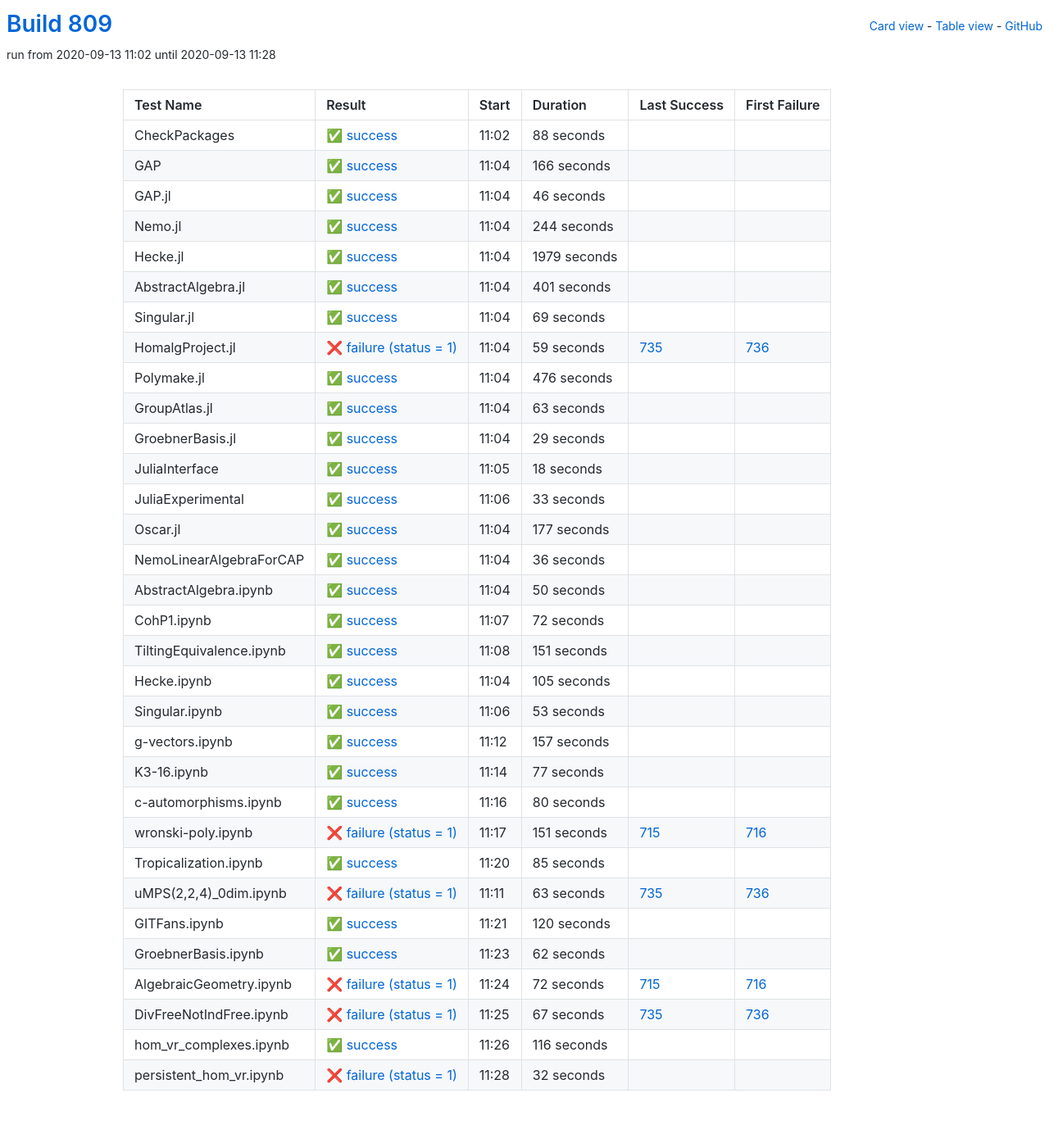
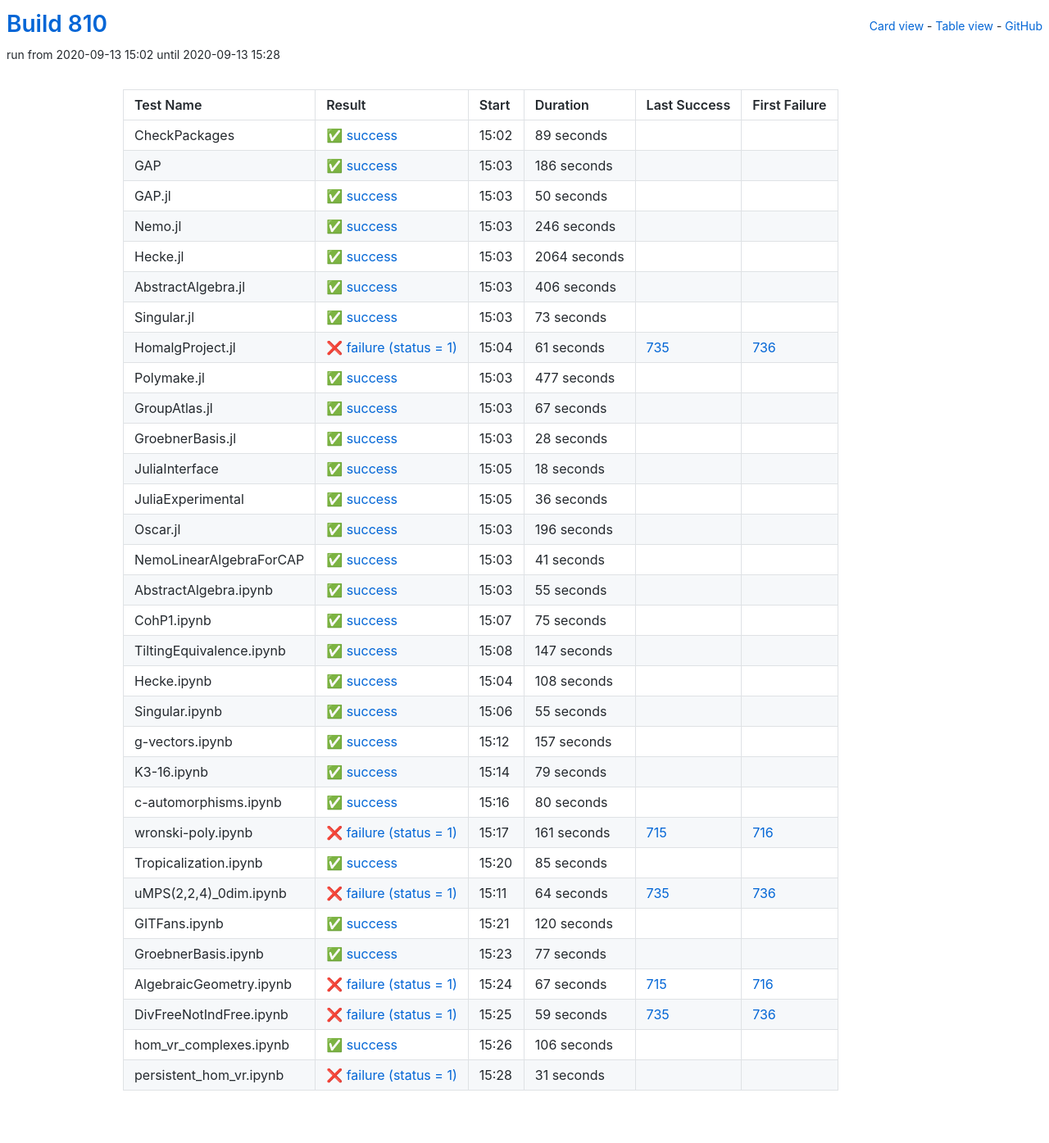
Before and after one commit to oscar-system/oscar-ci-status-stable, a Jekyll site: the page built from table.html, in a window 1280 px wide. Shown: the whole page at 82% size. Built offline with Jekyll 4.4.1, drawn with Linux system fonts in a browser that asks for light colours.

Commit message:
Build #810

```diff
--- a/_data/ci.yml
+++ b/_data/ci.yml
@@ -1,6 +1,6 @@
 ---
-build: 809
-build_url: https://oscarci.mathematik.uni-kl.de/job/oscar-stable/809/
+build: 810
+build_url: https://oscarci.mathematik.uni-kl.de/job/oscar-stable/810/
 job: oscar-stable
 organization: oscar-system
 repo: oscar-ci-status-stable
@@ -8,140 +8,140 @@ repourl: https://github.com/oscar-system/oscar-ci-status-stable
 tests:
 - name: CheckPackages
   id: checkpackages
-  log: https://oscarci.mathematik.uni-kl.de/job/oscar-stable/809/artifact/logs/build-809/CheckPackages.log
-  start: 2020-09-13 11:02
+  log: https://oscarci.mathematik.uni-kl.de/job/oscar-stable/810/artifact/logs/build-810/CheckPackages.log
+  start: 2020-09-13 15:02
   success: true
   exitcode: 0
   status: success
-  duration: 88
+  duration: 89
   last_success: false
   last_success_url:
   first_failure: false
   first_failure_url:
 - name: GAP
   id: gap
-  log: https://oscarci.mathematik.uni-kl.de/job/oscar-stable/809/artifact/logs/build-809/GAP.log
-  start: 2020-09-13 11:04
+  log: https://oscarci.mathematik.uni-kl.de/job/oscar-stable/810/artifact/logs/build-810/GAP.log
+  start: 2020-09-13 15:03
   success: true
   exitcode: 0
   status: success
-  duration: 166
+  duration: 186
   last_success: false
   last_success_url:
   first_failure: false
   first_failure_url:
 - name: GAP.jl
   id: gap-jl
-  log: https://oscarci.mathematik.uni-kl.de/job/oscar-stable/809/artifact/logs/build-809/GAP.jl.log
-  start: 2020-09-13 11:04
+  log: https://oscarci.mathematik.uni-kl.de/job/oscar-stable/810/artifact/logs/build-810/GAP.jl.log
+  start: 2020-09-13 15:03
   success: true
   exitcode: 0
   status: success
-  duration: 46
+  duration: 50
   last_success: false
   last_success_url:
   first_failure: false
   first_failure_url:
 - name: Nemo.jl
   id: nemo-jl
-  log: https://oscarci.mathematik.uni-kl.de/job/oscar-stable/809/artifact/logs/build-809/Nemo.jl.log
-  start: 2020-09-13 11:04
+  log: https://oscarci.mathematik.uni-kl.de/job/oscar-stable/810/artifact/logs/build-810/Nemo.jl.log
+  start: 2020-09-13 15:03
   success: true
   exitcode: 0
   status: success
-  duration: 244
+  duration: 246
   last_success: false
   last_success_url:
   first_failure: false
   first_failure_url:
 - name: Hecke.jl
   id: hecke-jl
-  log: https://oscarci.mathematik.uni-kl.de/job/oscar-stable/809/artifact/logs/build-809/Hecke.jl.log
-  start: 2020-09-13 11:04
+  log: https://oscarci.mathematik.uni-kl.de/job/oscar-stable/810/artifact/logs/build-810/Hecke.jl.log
+  start: 2020-09-13 15:03
   success: true
   exitcode: 0
   status: success
-  duration: 1979
+  duration: 2064
   last_success: false
   last_success_url:
   first_failure: false
   first_failure_url:
 - name: AbstractAlgebra.jl
   id: abstractalgebra-jl
-  log: https://oscarci.mathematik.uni-kl.de/job/oscar-stable/809/artifact/logs/build-809/AbstractAlgebra.jl.log
-  start: 2020-09-13 11:04
+  log: https://oscarci.mathematik.uni-kl.de/job/oscar-stable/810/artifact/logs/build-810/AbstractAlgebra.jl.log
+  start: 2020-09-13 15:03
   success: true
   exitcode: 0
   status: success
-  duration: 401
+  duration: 406
   last_success: false
   last_success_url:
   first_failure: false
   first_failure_url:
 - name: Singular.jl
   id: singular-jl
-  log: https://oscarci.mathematik.uni-kl.de/job/oscar-stable/809/artifact/logs/build-809/Singular.jl.log
-  start: 2020-09-13 11:04
+  log: https://oscarci.mathematik.uni-kl.de/job/oscar-stable/810/artifact/logs/build-810/Singular.jl.log
+  start: 2020-09-13 15:03
   success: true
   exitcode: 0
   status: success
-  duration: 69
+  duration: 73
   last_success: false
   last_success_url:
   first_failure: false
   first_failure_url:
 - name: HomalgProject.jl
   id: homalgproject-jl
-  log: https://oscarci.mathematik.uni-kl.de/job/oscar-stable/809/artifact/logs/build-809/HomalgProject.jl.log
-  start: 2020-09-13 11:04
+  log: https://oscarci.mathematik.uni-kl.de/job/oscar-stable/810/artifact/logs/build-810/HomalgProject.jl.log
+  start: 2020-09-13 15:04
   success: false
   exitcode: 1
   status: failure
-  duration: 59
+  duration: 61
   last_success: 735
   last_success_url: https://oscarci.mathematik.uni-kl.de/job/oscar-stable/735/
   first_failure: 736
   first_failure_url: https://oscarci.mathematik.uni-kl.de/job/oscar-stable/736/
 - name: Polymake.jl
   id: polymake-jl
-  log: https://oscarci.mathematik.uni-kl.de/job/oscar-stable/809/artifact/logs/build-809/Polymake.jl.log
-  start: 2020-09-13 11:04
+  log: https://oscarci.mathematik.uni-kl.de/job/oscar-stable/810/artifact/logs/build-810/Polymake.jl.log
+  start: 2020-09-13 15:03
   success: true
   exitcode: 0
   status: success
-  duration: 476
+  duration: 477
   last_success: false
   last_success_url:
   first_failure: false
   first_failure_url:
 - name: GroupAtlas.jl
   id: groupatlas-jl
-  log: https://oscarci.mathematik.uni-kl.de/job/oscar-stable/809/artifact/logs/build-809/GroupAtlas.jl.log
-  start: 2020-09-13 11:04
+  log: https://oscarci.mathematik.uni-kl.de/job/oscar-stable/810/artifact/logs/build-810/GroupAtlas.jl.log
+  start: 2020-09-13 15:03
   success: true
   exitcode: 0
   status: success
-  duration: 63
+  duration: 67
   last_success: false
   last_success_url:
   first_failure: false
   first_failure_url:
 - name: GroebnerBasis.jl
   id: groebnerbasis-jl
-  log: https://oscarci.mathematik.uni-kl.de/job/oscar-stable/809/artifact/logs/build-809/GroebnerBasis.jl.log
-  start: 2020-09-13 11:04
+  log: https://oscarci.mathematik.uni-kl.de/job/oscar-stable/810/artifact/logs/build-810/GroebnerBasis.jl.log
+  start: 2020-09-13 15:03
   success: true
   exitcode: 0
   status: success
-  duration: 29
+  duration: 28
   last_success: false
   last_success_url:
   first_failure: false
   first_failure_url:
 - name: JuliaInterface
   id: juliainterface
-  log: https://oscarci.mathematik.uni-kl.de/job/oscar-stable/809/artifact/logs/build-809/JuliaInterface.log
-  start: 2020-09-13 11:05
+  log: https://oscarci.mathematik.uni-kl.de/job/oscar-stable/810/artifact/logs/build-810/JuliaInterface.log
+  start: 2020-09-13 15:05
   success: true
   exitcode: 0
   status: success
@@ -152,32 +152,8 @@ tests:
   first_failure_url:
 - name: JuliaExperimental
   id: juliaexperimental
-  log: https://oscarci.mathematik.uni-kl.de/job/oscar-stable/809/artifact/logs/build-809/JuliaExperimental.log
-  start: 2020-09-13 11:06
-  success: true
-  exitcode: 0
-  status: success
-  duration: 33
-  last_success: false
-  last_success_url:
-  first_failure: false
-  first_failure_url:
-- name: Oscar.jl
-  id: oscar-jl
-  log: https://oscarci.mathematik.uni-kl.de/job/oscar-stable/809/artifact/logs/build-809/Oscar.jl.log
-  start: 2020-09-13 11:04
-  success: true
-  exitcode: 0
-  status: success
-  duration: 177
-  last_success: false
-  last_success_url:
-  first_failure: false
-  first_failure_url:
-- name: NemoLinearAlgebraForCAP
-  id: nemolinearalgebraforcap
-  log: https://oscarci.mathematik.uni-kl.de/job/oscar-stable/809/artifact/logs/build-809/NemoLinearAlgebraForCAP.log
-  start: 2020-09-13 11:04
+  log: https://oscarci.mathematik.uni-kl.de/job/oscar-stable/810/artifact/logs/build-810/JuliaExperimental.log
+  start: 2020-09-13 15:05
   success: true
   exitcode: 0
   status: success
@@ -186,70 +162,94 @@ tests:
   last_success_url:
   first_failure: false
   first_failure_url:
-- name: AbstractAlgebra.ipynb
-  id: abstractalgebra-ipynb
-  log: https://oscarci.mathematik.uni-kl.de/job/oscar-stable/809/artifact/logs/build-809/AbstractAlgebra.ipynb.log
-  start: 2020-09-13 11:04
+- name: Oscar.jl
+  id: oscar-jl
+  log: https://oscarci.mathematik.uni-kl.de/job/oscar-stable/810/artifact/logs/build-810/Oscar.jl.log
+  start: 2020-09-13 15:03
   success: true
   exitcode: 0
   status: success
-  duration: 50
+  duration: 196
+  last_success: false
+  last_success_url:
+  first_failure: false
+  first_failure_url:
+- name: NemoLinearAlgebraForCAP
+  id: nemolinearalgebraforcap
+  log: https://oscarci.mathematik.uni-kl.de/job/oscar-stable/810/artifact/logs/build-810/NemoLinearAlgebraForCAP.log
+  start: 2020-09-13 15:03
+  success: true
+  exitcode: 0
+  status: success
+  duration: 41
+  last_success: false
+  last_success_url:
+  first_failure: false
+  first_failure_url:
+- name: AbstractAlgebra.ipynb
+  id: abstractalgebra-ipynb
+  log: https://oscarci.mathematik.uni-kl.de/job/oscar-stable/810/artifact/logs/build-810/AbstractAlgebra.ipynb.log
+  start: 2020-09-13 15:03
+  success: true
+  exitcode: 0
+  status: success
+  duration: 55
   last_success: false
   last_success_url:
   first_failure: false
   first_failure_url:
 - name: CohP1.ipynb
   id: cohp1-ipynb
-  log: https://oscarci.mathematik.uni-kl.de/job/oscar-stable/809/artifact/logs/build-809/CohP1.ipynb.log
-  start: 2020-09-13 11:07
+  log: https://oscarci.mathematik.uni-kl.de/job/oscar-stable/810/artifact/logs/build-810/CohP1.ipynb.log
+  start: 2020-09-13 15:07
   success: true
   exitcode: 0
   status: success
-  duration: 72
+  duration: 75
   last_success: false
   last_success_url:
   first_failure: false
   first_failure_url:
 - name: TiltingEquivalence.ipynb
   id: tiltingequivalence-ipynb
-  log: https://oscarci.mathematik.uni-kl.de/job/oscar-stable/809/artifact/logs/build-809/TiltingEquivalence.ipynb.log
-  start: 2020-09-13 11:08
+  log: https://oscarci.mathematik.uni-kl.de/job/oscar-stable/810/artifact/logs/build-810/TiltingEquivalence.ipynb.log
+  start: 2020-09-13 15:08
   success: true
   exitcode: 0
   status: success
-  duration: 151
+  duration: 147
   last_success: false
   last_success_url:
   first_failure: false
   first_failure_url:
 - name: Hecke.ipynb
   id: hecke-ipynb
-  log: https://oscarci.mathematik.uni-kl.de/job/oscar-stable/809/artifact/logs/build-809/Hecke.ipynb.log
-  start: 2020-09-13 11:04
+  log: https://oscarci.mathematik.uni-kl.de/job/oscar-stable/810/artifact/logs/build-810/Hecke.ipynb.log
+  start: 2020-09-13 15:04
   success: true
   exitcode: 0
   status: success
-  duration: 105
+  duration: 108
   last_success: false
   last_success_url:
   first_failure: false
   first_failure_url:
 - name: Singular.ipynb
   id: singular-ipynb
-  log: https://oscarci.mathematik.uni-kl.de/job/oscar-stable/809/artifact/logs/build-809/Singular.ipynb.log
-  start: 2020-09-13 11:06
+  log: https://oscarci.mathematik.uni-kl.de/job/oscar-stable/810/artifact/logs/build-810/Singular.ipynb.log
+  start: 2020-09-13 15:06
   success: true
   exitcode: 0
   status: success
-  duration: 53
+  duration: 55
   last_success: false
   last_success_url:
   first_failure: false
   first_failure_url:
 - name: g-vectors.ipynb
   id: g-vectors-ipynb
-  log: https://oscarci.mathematik.uni-kl.de/job/oscar-stable/809/artifact/logs/build-809/g-vectors.ipynb.log
-  start: 2020-09-13 11:12
+  log: https://oscarci.mathematik.uni-kl.de/job/oscar-stable/810/artifact/logs/build-810/g-vectors.ipynb.log
+  start: 2020-09-13 15:12
   success: true
   exitcode: 0
   status: success
@@ -260,20 +260,20 @@ tests:
   first_failure_url:
 - name: K3-16.ipynb
   id: k3-16-ipynb
-  log: https://oscarci.mathematik.uni-kl.de/job/oscar-stable/809/artifact/logs/build-809/K3-16.ipynb.log
-  start: 2020-09-13 11:14
+  log: https://oscarci.mathematik.uni-kl.de/job/oscar-stable/810/artifact/logs/build-810/K3-16.ipynb.log
+  start: 2020-09-13 15:14
   success: true
   exitcode: 0
   status: success
-  duration: 77
+  duration: 79
   last_success: false
   last_success_url:
   first_failure: false
   first_failure_url:
 - name: c-automorphisms.ipynb
   id: c-automorphisms-ipynb
-  log: https://oscarci.mathematik.uni-kl.de/job/oscar-stable/809/artifact/logs/build-809/c-automorphisms.ipynb.log
-  start: 2020-09-13 11:16
+  log: https://oscarci.mathematik.uni-kl.de/job/oscar-stable/810/artifact/logs/build-810/c-automorphisms.ipynb.log
+  start: 2020-09-13 15:16
   success: true
   exitcode: 0
   status: success
@@ -284,20 +284,20 @@ tests:
   first_failure_url:
 - name: wronski-poly.ipynb
   id: wronski-poly-ipynb
-  log: https://oscarci.mathematik.uni-kl.de/job/oscar-stable/809/artifact/logs/build-809/wronski-poly.ipynb.log
-  start: 2020-09-13 11:17
+  log: https://oscarci.mathematik.uni-kl.de/job/oscar-stable/810/artifact/logs/build-810/wronski-poly.ipynb.log
+  start: 2020-09-13 15:17
   success: false
   exitcode: 1
   status: failure
-  duration: 151
+  duration: 161
   last_success: 715
   last_success_url: https://oscarci.mathematik.uni-kl.de/job/oscar-stable/715/
   first_failure: 716
   first_failure_url: https://oscarci.mathematik.uni-kl.de/job/oscar-stable/716/
 - name: Tropicalization.ipynb
   id: tropicalization-ipynb
-  log: https://oscarci.mathematik.uni-kl.de/job/oscar-stable/809/artifact/logs/build-809/Tropicalization.ipynb.log
-  start: 2020-09-13 11:20
+  log: https://oscarci.mathematik.uni-kl.de/job/oscar-stable/810/artifact/logs/build-810/Tropicalization.ipynb.log
+  start: 2020-09-13 15:20
   success: true
   exitcode: 0
   status: success
@@ -308,20 +308,20 @@ tests:
   first_failure_url:
 - name: uMPS(2,2,4)_0dim.ipynb
   id: umps-2-2-4-0dim-ipynb
-  log: https://oscarci.mathematik.uni-kl.de/job/oscar-stable/809/artifact/logs/build-809/uMPS-2-2-4-_0dim.ipynb.log
-  start: 2020-09-13 11:11
+  log: https://oscarci.mathematik.uni-kl.de/job/oscar-stable/810/artifact/logs/build-810/uMPS-2-2-4-_0dim.ipynb.log
+  start: 2020-09-13 15:11
   success: false
   exitcode: 1
   status: failure
-  duration: 63
+  duration: 64
   last_success: 735
   last_success_url: https://oscarci.mathematik.uni-kl.de/job/oscar-stable/735/
   first_failure: 736
   first_failure_url: https://oscarci.mathematik.uni-kl.de/job/oscar-stable/736/
 - name: GITFans.ipynb
   id: gitfans-ipynb
-  log: https://oscarci.mathematik.uni-kl.de/job/oscar-stable/809/artifact/logs/build-809/GITFans.ipynb.log
-  start: 2020-09-13 11:21
+  log: https://oscarci.mathematik.uni-kl.de/job/oscar-stable/810/artifact/logs/build-810/GITFans.ipynb.log
+  start: 2020-09-13 15:21
   success: true
   exitcode: 0
   status: success
@@ -332,60 +332,60 @@ tests:
   first_failure_url:
 - name: GroebnerBasis.ipynb
   id: groebnerbasis-ipynb
-  log: https://oscarci.mathematik.uni-kl.de/job/oscar-stable/809/artifact/logs/build-809/GroebnerBasis.ipynb.log
-  start: 2020-09-13 11:23
+  log: https://oscarci.mathematik.uni-kl.de/job/oscar-stable/810/artifact/logs/build-810/GroebnerBasis.ipynb.log
+  start: 2020-09-13 15:23
   success: true
   exitcode: 0
   status: success
-  duration: 62
+  duration: 77
   last_success: false
   last_success_url:
   first_failure: false
   first_failure_url:
 - name: AlgebraicGeometry.ipynb
   id: algebraicgeometry-ipynb
-  log: https://oscarci.mathematik.uni-kl.de/job/oscar-stable/809/artifact/logs/build-809/AlgebraicGeometry.ipynb.log
-  start: 2020-09-13 11:24
+  log: https://oscarci.mathematik.uni-kl.de/job/oscar-stable/810/artifact/logs/build-810/AlgebraicGeometry.ipynb.log
+  start: 2020-09-13 15:24
   success: false
   exitcode: 1
   status: failure
-  duration: 72
+  duration: 67
   last_success: 715
   last_success_url: https://oscarci.mathematik.uni-kl.de/job/oscar-stable/715/
   first_failure: 716
   first_failure_url: https://oscarci.mathematik.uni-kl.de/job/oscar-stable/716/
 - name: DivFreeNotIndFree.ipynb
   id: divfreenotindfree-ipynb
-  log: https://oscarci.mathematik.uni-kl.de/job/oscar-stable/809/artifact/logs/build-809/DivFreeNotIndFree.ipynb.log
-  start: 2020-09-13 11:25
+  log: https://oscarci.mathematik.uni-kl.de/job/oscar-stable/810/artifact/logs/build-810/DivFreeNotIndFree.ipynb.log
+  start: 2020-09-13 15:25
   success: false
   exitcode: 1
   status: failure
-  duration: 67
+  duration: 59
   last_success: 735
   last_success_url: https://oscarci.mathematik.uni-kl.de/job/oscar-stable/735/
   first_failure: 736
   first_failure_url: https://oscarci.mathematik.uni-kl.de/job/oscar-stable/736/
 - name: hom_vr_complexes.ipynb
   id: hom-vr-complexes-ipynb
-  log: https://oscarci.mathematik.uni-kl.de/job/oscar-stable/809/artifact/logs/build-809/hom_vr_complexes.ipynb.log
-  start: 2020-09-13 11:26
+  log: https://oscarci.mathematik.uni-kl.de/job/oscar-stable/810/artifact/logs/build-810/hom_vr_complexes.ipynb.log
+  start: 2020-09-13 15:26
   success: true
   exitcode: 0
   status: success
-  duration: 116
+  duration: 106
   last_success: false
   last_success_url:
   first_failure: false
   first_failure_url:
 - name: persistent_hom_vr.ipynb
   id: persistent-hom-vr-ipynb
-  log: https://oscarci.mathematik.uni-kl.de/job/oscar-stable/809/artifact/logs/build-809/persistent_hom_vr.ipynb.log
-  start: 2020-09-13 11:28
+  log: https://oscarci.mathematik.uni-kl.de/job/oscar-stable/810/artifact/logs/build-810/persistent_hom_vr.ipynb.log
+  start: 2020-09-13 15:28
   success: false
   exitcode: 1
   status: failure
-  duration: 32
+  duration: 31
   last_success: false
   last_success_url:
   first_failure: false
```
Also changed, not shown: README.md.
